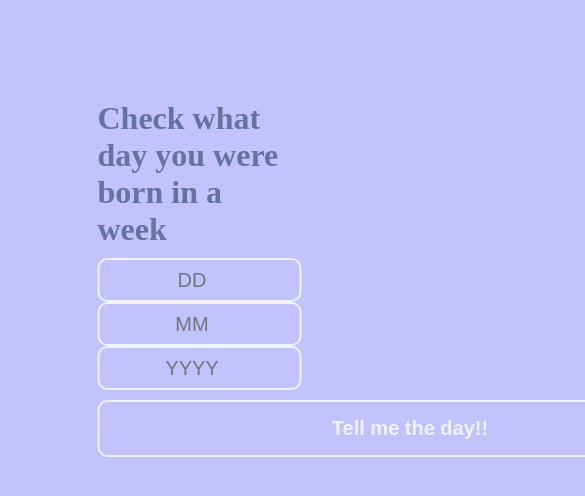
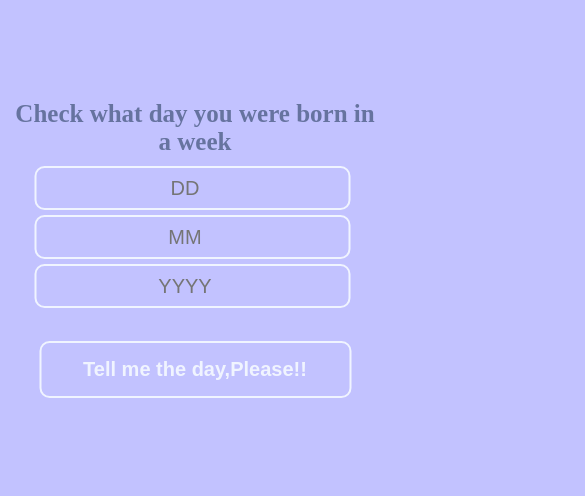
Before and after one commit to sarker25/birthday-name-checker, a plain HTML site: page index.html in a window 390 px wide. Shown: the top 496 px of the page, 585 px wide, since content can reach past the window. Drawn offline with Linux system fonts and the light colour scheme.

Commit message:
modified for responsive issue

```diff
--- /dev/null
+++ b/css/responsive.css
@@ -0,0 +1,28 @@
+@media only screen and (max-width: 600px) {
+#calculator{
+    display: flex;
+    flex-direction: column;
+    align-items: center;
+    justify-content: center;
+}
+#title{
+    width: 95vw;
+    font-size: 25px;
+    text-align: center;
+}
+input[type="number"]{
+    width: 80vw;
+    margin-bottom: 5px;
+}
+button{
+    width: 80vw;
+}
+#message{
+    width: 95vw;
+    font-size: 25px;
+    text-align: center;
+    position: relative;
+    left: 150px;
+    font-weight: bold;
+}
+}
--- a/index.html
+++ b/index.html
@@ -5,6 +5,7 @@
     <meta name="viewport" content="width=device-width, initial-scale=1.0">
     <title>Birth Day Checker</title>
     <link rel="stylesheet" href="css/style.css">
+    <link rel="stylesheet" href="css/responsive.css">
 </head>
 <body>
 
@@ -13,10 +14,10 @@
         <input id="date" type="number" placeholder="DD" name="">
         <input id="month" type="number" placeholder="MM" name="">
         <input id="year" type="number" placeholder="YYYY" name=""> <br>
-        <button type="submit" id="submit-date">Tell me the day!!</button>
+        <button type="submit" id="submit-date">Tell me the day,Please!!</button>
+        <p id="message"></p>
+    </div>
 
-    </div>
-    <h2 id="message"></h2>
 
 
 
--- a/js/script.js
+++ b/js/script.js
@@ -28,6 +28,6 @@ submitButton.addEventListener("click", function(evt) {
     else
     {
         // message.innerText = "Your BirthDay Name is" dayIs + ", " + monthIs + " " + getDate + " " + getYear ;
-        message.innerText = "Your BirthDay Name is" + " :" + dayIs ;
+        message.innerText = "Your BirthDay Name is" + " : " + dayIs ;
     }
 });
```
Also changed, not shown: css/style.css (line endings or trailing spaces).
